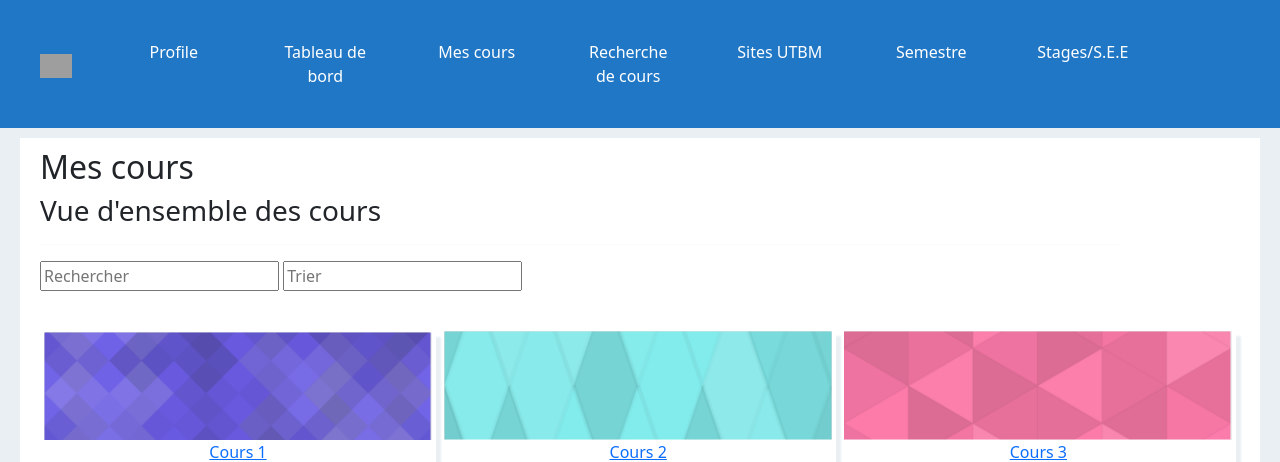
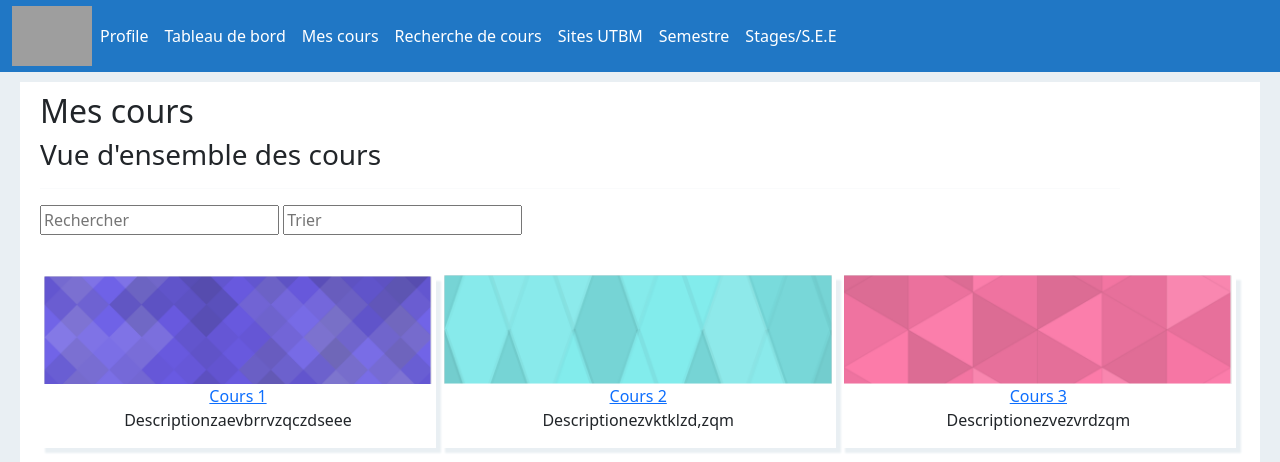
Before and after one commit to AAllain04/WE4A, a PHP site: page /src/moodle.php in a window 1280 px wide. Shown: the top 462 px of the page. Run offline with PHP 8.4, Linux system fonts and the light colour scheme; some libraries are stand-ins or nearby versions; grey boxes are pictures that could not be loaded.

Commit message:
Navbar enhanced V2

```diff
--- a/public/css/style.css
+++ b/public/css/style.css
@@ -37,14 +37,18 @@ body, html {
     background-color: #2077C5;
     list-style-type: none;
     text-align: center;
-    padding: 30px;
     margin:0;
+}
+
+#utbmlogo:hover {
+    background-color: #2077C5 !important;
 }
 
 #nav li {
     display: inline-block;
-    margin: 0 20px;
-    width: 30%
+    margin: 0px;
+    width: auto;
+    height: auto;
 }
 
 .dropdown-menu {
@@ -53,7 +57,6 @@ body, html {
 
 #nav a {
     color: #FFFFFF;
-    padding: 10px;
     text-decoration: none;
 }
 
@@ -63,7 +66,7 @@ body, html {
 }
 
 #nav img {
-    height: 24px;
+    height: 60px;
 }
 
 .page {
@@ -104,7 +107,7 @@ hr {
     width: 100%;
 }
 
-@media (max-width: 991px) {
+@media (max-width: 801px) {
     .navbar-collapse {
         text-align: right;
 
@@ -125,10 +128,16 @@ hr {
 
     #nav li {
         display: block;
-        margin: 10px 0;
         width: 100%;
         text-align: right;
+
     }
+}
+
+.nav-link {
+    height: 100%; !important;
+    padding: 24px;
+
 }
 
      /* Pour que le dropdown s'affiche par-dessus tout */
--- a/src/views/nav.php
+++ b/src/views/nav.php
@@ -4,8 +4,8 @@
 <nav class="navbar navbar-expand-lg navbar-light bg-light" aria-label="Main Navigation">
     <div id="nav" class="container-fluid">
         <!-- Logo à gauche -->
-        <a href="/" class="navbar-brand">
-            <img alt="UTBM Logo" src="../../public/assets/logo_blanc.png" height="40">
+        <a id="utbmlogo" href="#" class="navbar-brand align-items-center m-0 mr-4 p-0 d-md-flex" >
+            <img alt="UTBM Logo" src="../../public/assets/logo_blanc.png">
         </a>
 
         <!-- Bouton pour ouvrir le drawer -->
```
